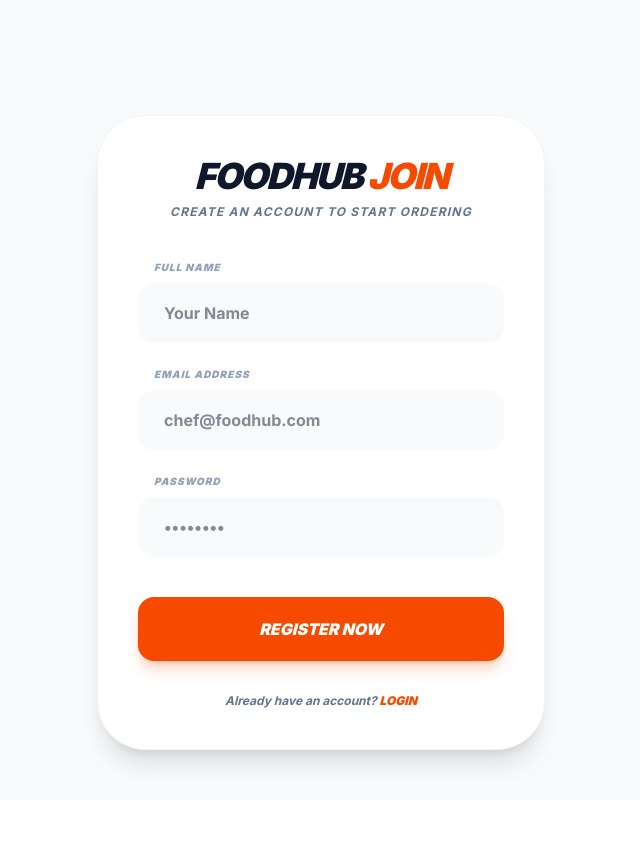
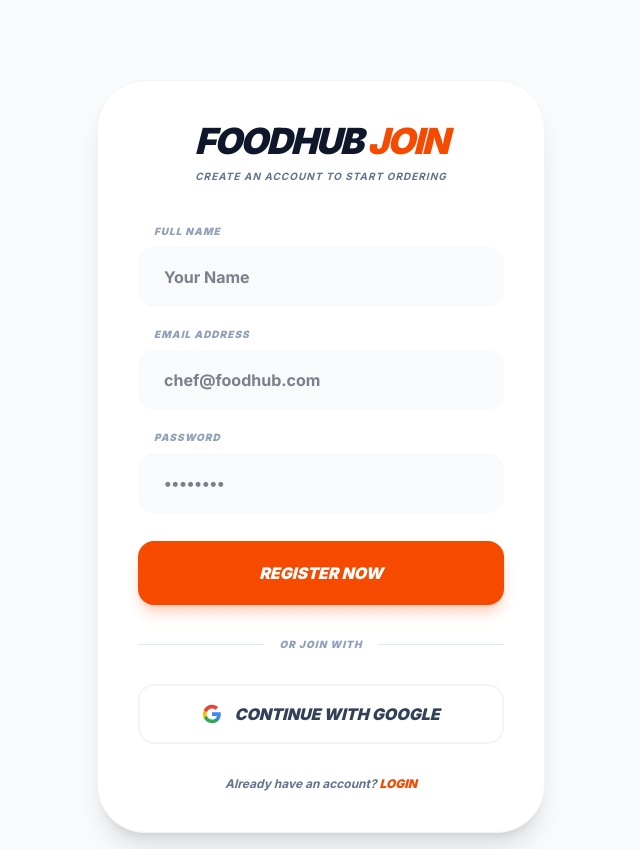
Before and after one commit to kamrul125/Stn-foodhub-frontend, a Next.js app: page /register in a window 1280 px wide. Shown: the whole page, without its empty margins (319-959 px from the left). Before the commit the page ends 800 px from the top, so only its background shows below. Built offline with nearby package versions, Linux system fonts and the light colour scheme; no server answers.

Commit message:
login and registration form update

```diff
--- a/src/app/(auth)/login/page.tsx
+++ b/src/app/(auth)/login/page.tsx
@@ -7,38 +7,32 @@
   const { register, handleSubmit } = useForm();
   const [isLoading, setIsLoading] = useState(false);
 
-  // ১. ডায়নামিক API URL: ভার্সেল .env থাকলে সেটা নিবে, নয়তো লোকালহোস্ট
+  // ১. লগইন রোল স্টেট (ডিফল্ট 'user')
+  const [loginRole, setLoginRole] = useState<"user" | "admin">("user");
+
   const API_URL = process.env.NEXT_PUBLIC_API_URL || "http://localhost:5000/api/v1";
 
   const onSubmit = async (data: any) => {
     setIsLoading(true);
     try {
-      console.log("🚀 Attempting login via:", `${API_URL}/auth/login`);
+      console.log(`🚀 Attempting ${loginRole} login via:`, `${API_URL}/auth/login`);
 
       const res = await fetch(`${API_URL}/auth/login`, {
         method: "POST",
-        headers: {
-          "Content-Type": "application/json",
-        },
+        headers: { "Content-Type": "application/json" },
         body: JSON.stringify(data),
       });
 
       const result = await res.json();
 
       if (result.success) {
-        // ২. LocalStorage এ ইউজার ডাটা ও টোকেন সেভ
         localStorage.setItem("accessToken", result.data.token);
         localStorage.setItem("user", JSON.stringify(result.data.user));
-
-        // ৩. মিডলওয়্যার বা সার্ভার সাইড চেকের জন্য কুকিতে টোকেন সেট
         document.cookie = `token=${result.data.token}; path=/; max-age=86400; SameSite=Lax`;
 
         const rawRole = result.data?.user?.role;
         const normalizedRole = rawRole?.toLowerCase()?.trim();
 
-        console.log("✅ Login Success. Role:", normalizedRole);
-
-        // ৪. ১০০ মি.সে. বিরতি যাতে ব্রাউজার কুকি রাইট করার সময় পায়
         setTimeout(() => {
           if (normalizedRole === "admin") {
             window.location.href = "/dashboard/admin";
@@ -46,14 +40,13 @@
             window.location.href = "/";
           }
         }, 100);
-
       } else {
-        alert(result.message || "Login failed! Please check your credentials.");
+        alert(result.message || "Login failed!");
         setIsLoading(false);
       }
     } catch (err) {
       console.error("❌ Connection Error:", err);
-      alert("সার্ভার কানেকশন এরর! আপনার ব্যাকএন্ড কি চালু আছে?");
+      alert("সার্ভার কানেকশন এরর!");
       setIsLoading(false);
     }
   };
@@ -62,34 +55,48 @@
     <div className="min-h-screen flex items-center justify-center bg-slate-50 dark:bg-slate-950 p-4 font-sans text-slate-900 dark:text-white">
       <div className="w-full max-w-md bg-white dark:bg-slate-900 p-10 rounded-[3rem] shadow-xl border border-slate-100 dark:border-slate-800">
 
-        {/* Header */}
-        <div className="text-center mb-10">
+        <div className="text-center mb-8">
           <h1 className="text-4xl font-black italic uppercase tracking-tighter">
             FoodHub <span className="text-orange-600">Login</span>
           </h1>
-          <p className="text-slate-500 font-bold italic text-[10px] mt-2 uppercase tracking-widest">
-            Access your kitchen dashboard
-          </p>
         </div>
 
-        {/* Form */}
+        {/* ২. রোল সিলেক্টর ট্যাব */}
+        <div className="flex bg-slate-100 dark:bg-slate-800 p-1 rounded-2xl mb-8">
+          <button
+            type="button"
+            onClick={() => setLoginRole("user")}
+            className={`flex-1 py-3 text-[10px] font-black uppercase rounded-xl transition-all ${loginRole === "user" ? "bg-white dark:bg-slate-700 shadow-md text-orange-600" : "text-slate-400"}`}
+          >
+            User Access
+          </button>
+          <button
+            type="button"
+            onClick={() => setLoginRole("admin")}
+            className={`flex-1 py-3 text-[10px] font-black uppercase rounded-xl transition-all ${loginRole === "admin" ? "bg-white dark:bg-slate-700 shadow-md text-orange-600" : "text-slate-400"}`}
+          >
+            Admin Access
+          </button>
+        </div>
+
         <form onSubmit={handleSubmit(onSubmit)} className="space-y-6">
           <div className="space-y-2">
             <label className="block text-[10px] font-black uppercase italic text-slate-400 ml-4 tracking-widest">
-              Email Address
+              {loginRole === "admin" ? "Admin Identity" : "User Email Address"}
             </label>
             <input
               {...register("email")}
               type="email"
               required
-              placeholder="admin@foodhub.com"
+              // ৩. ডায়নামিক প্লেসহোল্ডার লজিক
+              placeholder={loginRole === "admin" ? "admin@foodhub.com" : "customer@example.com"}
               className="w-full px-6 py-4 rounded-2xl bg-slate-50 dark:bg-slate-800 border-2 border-transparent focus:border-orange-600 focus:bg-white dark:focus:bg-slate-900 outline-none font-bold transition-all"
             />
           </div>
 
           <div className="space-y-2">
             <label className="block text-[10px] font-black uppercase italic text-slate-400 ml-4 tracking-widest">
-              Password
+              Secret Password
             </label>
             <input
               {...register("password")}
@@ -103,16 +110,15 @@
           <button
             type="submit"
             disabled={isLoading}
-            className={`w-full ${isLoading ? 'bg-slate-400 cursor-not-allowed' : 'bg-orange-600 hover:bg-orange-700'} text-white font-black italic uppercase py-5 rounded-2xl transition-all shadow-lg shadow-orange-600/25 active:scale-[0.98] mt-4`}
+            className={`w-full ${isLoading ? 'bg-slate-400' : 'bg-orange-600 hover:bg-orange-700'} text-white font-black italic uppercase py-5 rounded-2xl transition-all shadow-lg shadow-orange-600/25 active:scale-[0.98] mt-4`}
           >
-            {isLoading ? "Authenticating..." : "Login Now"}
+            {isLoading ? "Authenticating..." : `Login as ${loginRole}`}
           </button>
         </form>
 
-        {/* Footer */}
         <div className="mt-8 text-center">
           <p className="text-slate-500 text-xs font-bold italic">
-            Don't have an account?{" "}
+            New to FoodHub?{" "}
             <Link href="/register" className="text-orange-600 hover:underline font-black">
               REGISTER
             </Link>
--- a/src/app/(auth)/register/page.tsx
+++ b/src/app/(auth)/register/page.tsx
@@ -9,34 +9,17 @@
   const [isLoading, setIsLoading] = useState(false);
   const router = useRouter();
 
-  // এনভায়রনমেন্ট ভ্যারিয়েবল ব্যবহার করা হয়েছে
   const API_URL = process.env.NEXT_PUBLIC_API_URL || "http://localhost:5000/api/v1";
+
+  const handleGoogleLogin = () => {
+    // এখানে গুগল অথেনটিকেশন লজিক বা Firebase/NextAuth কল হবে
+    console.log("Redirecting to Google Auth...");
+    alert("গুগল লগইন ফিচারটি ব্যাকএন্ডে সেটআপ করা থাকলে এটি কাজ করবে!");
+  };
 
   const onSubmit = async (data: any) => {
     setIsLoading(true);
-    try {
-      console.log("🚀 Attempting registration via:", `${API_URL}/auth/register`);
-
-      const res = await fetch(`${API_URL}/auth/register`, {
-        method: "POST",
-        headers: { "Content-Type": "application/json" },
-        body: JSON.stringify(data),
-      });
-
-      const result = await res.json();
-
-      if (result.success) {
-        alert("Registration Successful! Please login.");
-        router.push("/login");
-      } else {
-        alert(result.message || "Registration failed");
-        setIsLoading(false);
-      }
-    } catch (err) {
-      console.error("Error during registration:", err);
-      alert("সার্ভার কানেকশন এরর! আপনার ব্যাকএন্ড কি চালু আছে?");
-      setIsLoading(false);
-    }
+    // ... আপনার আগের রেজিস্ট্রেশন লজিক
   };
 
   return (
@@ -47,66 +30,61 @@
           <h1 className="text-4xl font-black italic uppercase tracking-tighter text-slate-900 dark:text-white">
             FoodHub <span className="text-orange-600">Join</span>
           </h1>
-          <p className="text-slate-500 font-bold italic text-xs mt-2 uppercase tracking-widest">
+          <p className="text-slate-500 font-bold italic text-[10px] mt-2 uppercase tracking-widest">
             Create an account to start ordering
           </p>
         </div>
 
-        <form onSubmit={handleSubmit(onSubmit)} className="space-y-6">
+        <form onSubmit={handleSubmit(onSubmit)} className="space-y-5">
+          {/* Inputs (Full Name, Email, Password) - আপনার আগের কোড অনুযায়ী */}
           <div className="space-y-2">
-            <label className="block text-[10px] font-black uppercase italic text-slate-400 ml-4 tracking-widest">
-              Full Name
-            </label>
-            <input
-              {...register("name")}
-              type="text"
-              required
-              placeholder="Your Name"
-              className="w-full px-6 py-4 rounded-2xl bg-slate-50 dark:bg-slate-800 border-2 border-transparent focus:border-orange-600 focus:bg-white dark:focus:bg-slate-900 outline-none font-bold transition-all text-slate-900 dark:text-white"
-            />
+            <label className="block text-[10px] font-black uppercase italic text-slate-400 ml-4 tracking-widest">Full Name</label>
+            <input {...register("name")} type="text" required placeholder="Your Name" className="w-full px-6 py-4 rounded-2xl bg-slate-50 dark:bg-slate-800 border-2 border-transparent focus:border-orange-600 outline-none font-bold transition-all" />
           </div>
 
           <div className="space-y-2">
-            <label className="block text-[10px] font-black uppercase italic text-slate-400 ml-4 tracking-widest">
-              Email Address
-            </label>
-            <input
-              {...register("email")}
-              type="email"
-              required
-              placeholder="chef@foodhub.com"
-              className="w-full px-6 py-4 rounded-2xl bg-slate-50 dark:bg-slate-800 border-2 border-transparent focus:border-orange-600 focus:bg-white dark:focus:bg-slate-900 outline-none font-bold transition-all text-slate-900 dark:text-white"
-            />
+            <label className="block text-[10px] font-black uppercase italic text-slate-400 ml-4 tracking-widest">Email Address</label>
+            <input {...register("email")} type="email" required placeholder="chef@foodhub.com" className="w-full px-6 py-4 rounded-2xl bg-slate-50 dark:bg-slate-800 border-2 border-transparent focus:border-orange-600 outline-none font-bold transition-all" />
           </div>
 
           <div className="space-y-2">
-            <label className="block text-[10px] font-black uppercase italic text-slate-400 ml-4 tracking-widest">
-              Password
-            </label>
-            <input
-              {...register("password")}
-              type="password"
-              required
-              placeholder="••••••••"
-              className="w-full px-6 py-4 rounded-2xl bg-slate-50 dark:bg-slate-800 border-2 border-transparent focus:border-orange-600 focus:bg-white dark:focus:bg-slate-900 outline-none font-bold transition-all text-slate-900 dark:text-white"
-            />
+            <label className="block text-[10px] font-black uppercase italic text-slate-400 ml-4 tracking-widest">Password</label>
+            <input {...register("password")} type="password" required placeholder="••••••••" className="w-full px-6 py-4 rounded-2xl bg-slate-50 dark:bg-slate-800 border-2 border-transparent focus:border-orange-600 outline-none font-bold transition-all" />
           </div>
 
           <button
             type="submit"
-            disabled={isLoading}
-            className={`w-full ${isLoading ? 'bg-slate-400' : 'bg-orange-600 hover:bg-orange-700'} text-white font-black italic uppercase py-5 rounded-2xl transition-all shadow-lg shadow-orange-600/25 active:scale-[0.98] mt-4`}
+            className="w-full bg-orange-600 text-white font-black italic uppercase py-5 rounded-2xl transition-all shadow-lg shadow-orange-600/25 active:scale-[0.98] mt-2"
           >
-            {isLoading ? "Joining..." : "Register Now"}
+            Register Now
           </button>
         </form>
 
+        {/* --- বাটন দুটির মাঝে "OR" সেকশন --- */}
+        <div className="relative my-8">
+          <div className="absolute inset-0 flex items-center"><span className="w-full border-t border-slate-200 dark:border-slate-800"></span></div>
+          <div className="relative flex justify-center text-[10px] uppercase font-black italic tracking-widest"><span className="bg-white dark:bg-slate-900 px-4 text-slate-400">Or Join With</span></div>
+        </div>
+
+        {/* --- গুগল বাটন --- */}
+        <button
+          onClick={handleGoogleLogin}
+          type="button"
+          className="w-full bg-white dark:bg-slate-800 border-2 border-slate-100 dark:border-slate-700 text-slate-700 dark:text-white font-black italic uppercase py-4 rounded-2xl transition-all flex items-center justify-center gap-3 hover:bg-slate-50 dark:hover:bg-slate-700 active:scale-[0.98]"
+        >
+          {/* গুগল আইকন (SVG) */}
+          <svg width="20" height="20" viewBox="0 0 24 24" xmlns="http://www.w3.org/2000/svg">
+            <path d="M22.56 12.25c0-.78-.07-1.53-.2-2.25H12v4.26h5.92c-.26 1.37-1.04 2.53-2.21 3.31v2.77h3.57c2.08-1.92 3.28-4.74 3.28-8.09z" fill="#4285F4"/>
+            <path d="M12 23c2.97 0 5.46-.98 7.28-2.66l-3.57-2.77c-.98.66-2.23 1.06-3.71 1.06-2.86 0-5.29-1.93-6.16-4.53H2.18v2.84C3.99 20.53 7.7 23 12 23z" fill="#34A853"/>
+            <path d="M5.84 14.09c-.22-.66-.35-1.36-.35-2.09s.13-1.43.35-2.09V7.07H2.18C1.43 8.55 1 10.22 1 12s.43 3.45 1.18 4.93l3.66-2.84z" fill="#FBBC05"/>
+            <path d="M12 5.38c1.62 0 3.06.56 4.21 1.64l3.15-3.15C17.45 2.09 14.97 1 12 1 7.7 1 3.99 3.47 2.18 7.07l3.66 2.84c.87-2.6 3.3-4.53 6.16-4.53z" fill="#EA4335"/>
+          </svg>
+          Continue with Google
+        </button>
+
         <div className="mt-8 text-center">
           <p className="text-slate-500 text-xs font-bold italic">
-            Already have an account?{" "}
-            <Link href="/login" className="text-orange-600 hover:underline font-black">
-              LOGIN
-            </Link>
+            Already have an account? <Link href="/login" className="text-orange-600 hover:underline font-black">LOGIN</Link>
           </p>
         </div>
       </div>
```
